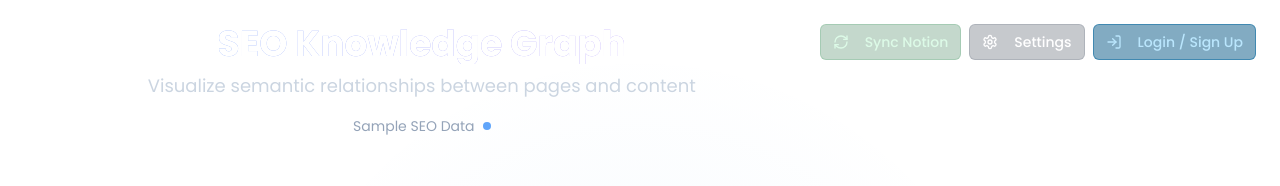
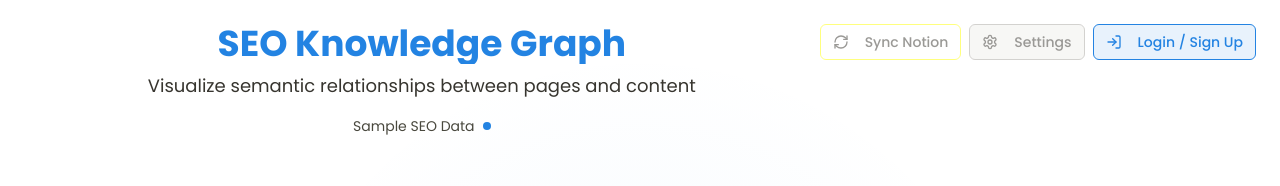
Before and after one commit to ai-agents-strategy/notion-knowledge-lens, a React (Vite) app: page / in a window 1280 px wide. Shown: the top 186 px of the page. Built offline with nearby package versions, Linux system fonts and the light colour scheme; no server answers.

Commit message:
Refactor:
No changes requested.

```diff
--- a/src/components/GraphHeader.tsx
+++ b/src/components/GraphHeader.tsx
@@ -46,17 +46,17 @@ export const GraphHeader = ({
     <div className="relative z-10 p-6">
       <div className="flex justify-between items-start mb-8">
         <div className="text-center flex-1">
-          <h1 className="text-4xl font-bold text-white mb-2 bg-gradient-to-r from-blue-400 to-purple-400 bg-clip-text text-transparent">
+          <h1 className="text-4xl font-bold text-notion-black mb-2 bg-gradient-to-r from-notion-blue to-notion-blue bg-clip-text text-transparent">
             SEO Knowledge Graph
           </h1>
-          <p className="text-slate-300 text-lg">
+          <p className="text-notion-gray-600 text-lg">
             Visualize semantic relationships between pages and content
           </p>
           <div className="flex items-center justify-center gap-2 mt-4">
-            <span className="text-sm text-slate-400">
+            <span className="text-sm text-notion-gray-500">
               {usingRealData ? "Real Notion Pages" : "Sample SEO Data"}
             </span>
-            <div className={`w-2 h-2 rounded-full ${usingRealData ? "bg-green-400" : "bg-blue-400"}`} />
+            <div className={`w-2 h-2 rounded-full ${usingRealData ? "bg-notion-green" : "bg-notion-blue"}`} />
           </div>
         </div>
         <div className="flex gap-2 items-center">
@@ -65,7 +65,7 @@ export const GraphHeader = ({
             disabled={isSyncing || !isSignedIn || authIsLoading || !hasActiveSubscription}
             variant="outline"
             size="sm"
-            className="bg-green-800/50 border-green-700/50 text-green-200 hover:bg-green-700/50 disabled:opacity-50"
+            className="bg-notion-green/10 border-notion-green text-notion-green hover:bg-notion-green/20 disabled:opacity-50"
             title={!hasActiveSubscription ? "Upgrade to use Notion sync" : ""}
           >
             {isSyncing ? (
@@ -85,7 +85,7 @@ export const GraphHeader = ({
               onClick={onToggleDataSource}
               variant="outline"
               size="sm"
-              className="bg-blue-800/50 border-blue-700/50 text-blue-200 hover:bg-blue-700/50"
+              className="bg-notion-blue/10 border-notion-blue text-notion-blue hover:bg-notion-blue/20"
               disabled={!isSignedIn || authIsLoading}
             >
               {isRealData ? "Show Sample" : "Show Real Data"}
@@ -103,7 +103,7 @@ export const GraphHeader = ({
           <Button
             variant="outline"
             size="sm"
-            className="bg-slate-800/50 border-slate-700/50 text-white hover:bg-slate-700/50"
+            className="bg-notion-gray-100 border-notion-gray-300 text-notion-black hover:bg-notion-gray-200"
             onClick={() => navigate('/settings')}
             disabled={!isSignedIn || authIsLoading}
           >
@@ -112,14 +112,14 @@ export const GraphHeader = ({
           </Button>
 
           {authIsLoading ? (
-            <div className="w-8 h-8 bg-slate-700 rounded-full animate-pulse" />
+            <div className="w-8 h-8 bg-notion-gray-200 rounded-full animate-pulse" />
           ) : isSignedIn ? (
             <UserButton afterSignOutUrl="/" />
           ) : (
             <Button
               variant="outline"
               size="sm"
-              className="bg-sky-800/50 border-sky-700/50 text-sky-200 hover:bg-sky-700/50"
+              className="bg-notion-blue/10 border-notion-blue text-notion-blue hover:bg-notion-blue/20"
               onClick={handleAuthAction}
             >
               <LogIn className="w-4 h-4 mr-2" />
```
